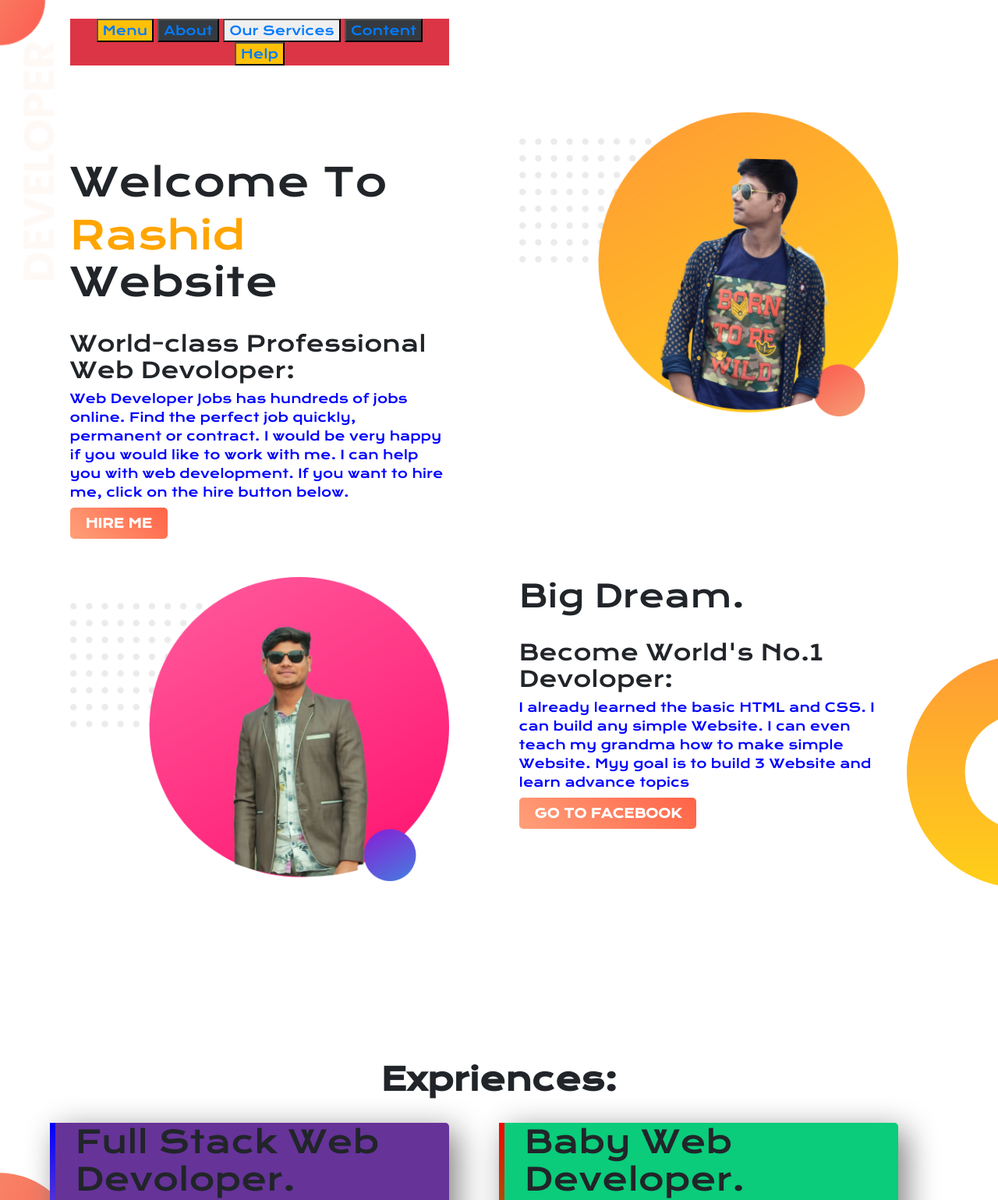
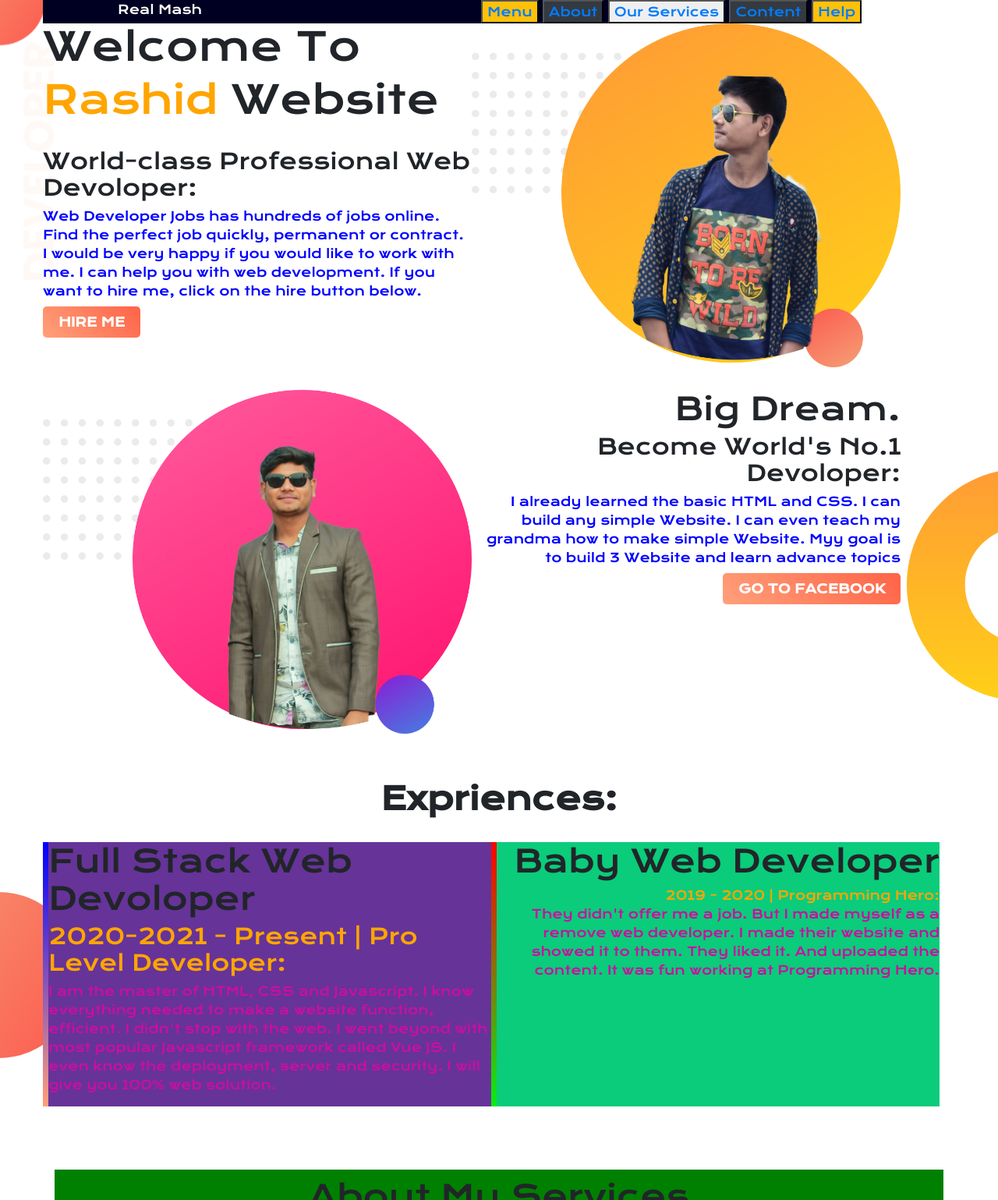
Before and after one commit to kazirashid420/web-portfolio, a plain HTML site: page index.html in a window 1280 px wide. Shown: the top 1539 px of the page at 78% size. Drawn offline with nearby package versions, Linux system fonts and the light colour scheme.

Commit message:
first-commit

```diff
--- a/index.html
+++ b/index.html
@@ -18,48 +18,70 @@
 
 
    <section class="top-banner ">
-     <div class="half-width"><br>
-    <div class="bg-danger  text-center">
-        <button class="bg-warning "><a  target="_blank" href="">Menu</a></button> <button class="bg-dark"><a  target="_blank" href="https://www.facebook.com/rashid.kazi.420/">About</a></button> <button><a  target="_blank" href="https://www.linkedin.com/in/kazi-rashid-72b420210/">Our Services</a></button> <button  class="bg-dark"><a  target="_blank" href="https://www.facebook.com/rashid.kazi.420/">Content</a></button> <button  class="bg-warning"><a  target="_blank" href="https://www.linkedin.com/in/kazi-rashid-72b420210/">Help</a></button>
-     </div><br><br><br><br>
-       <br>
+    <div class="half-width">
+          <div class="text-center" style="width: 1170px;display: flex;">
+
+              <div style="width: 300px; background: #000022; color: #fff;" >Real Mash</div>
+
+              <div style="width: 750px; background: #000022; color: #fff; text-align: end;" >
+                <button class="bg-warning "><a  target="_blank" href="">Menu</a></button>
+
+              <button class="bg-dark"><a  target="_blank" href="https://www.facebook.com/rashid.kazi.420/">About</a></button>
+
+              <button><a  target="_blank" href="https://www.linkedin.com/in/kazi-rashid-72b420210/">Our Services</a></button>
+
+              <button  class="bg-dark"><a  target="_blank" href="https://www.facebook.com/rashid.kazi.420/">Content</a></button>
+
+              <button  class="bg-warning"><a  target="_blank" href="https://www.linkedin.com/in/kazi-rashid-72b420210/">Help</a></button>
+              </div>
+          </div>
+
+          <div class="page">
+            <div class="left-content">
               <h1>Welcome To</h1>
               <h1><span class="name-highlight"> Rashid</span> Website</h1><br>
               <h3>World-class Professional Web Devoloper:</h3>
               <p>Web Developer Jobs has hundreds of jobs online. Find the perfect job quickly, permanent or contract. I would be very happy if you would like to work with me. I can help you with web development. If you want to hire me, click on the hire button below.</p>
               <a class="link-button" target="_blank" href="https://www.linkedin.com/in/kazi-rashid-72b420210/">HIRE ME</a>
-   </div><br><br><br><br><br><br>
-   <div class="half-width">
+          </div>
+          <div class="right-content">
             <img src="images/image Rashid1.png">
         </div>
-   </section><br><br><br><br><br><br><br><br><br><br>
-   <section class="dream-area">
-    <div class="half-width">
+          </div>
+   </div>
+
+   </section>
+   <section class="dream-area ">
+    <div class="page" style="width: 1170px; margin: auto;">
+      <div class="left-content">
         <img src="images/image 9.png">
 
       </div>
-       <div class="half-width">
-        <h2>Big Dream.</h2><br>
+      <div class="right-content" style="text-align: right;">
+        <h2>Big Dream.</h2>
         <h3>Become World's No.1 Devoloper:</h3>
         <p>I already learned the basic HTML and CSS. I can build any simple Website. I can even teach my grandma how to make simple Website. Myy goal is to build 3 Website and learn advance topics</p>
         <a class="link-button" target="_blank" href="https://www.facebook.com/rashid.kazi.420/">GO TO FACEBOOK</a>
       </div>
-   </section><br><br><br><br><br>
+    </div>
+   </section>
     <section class="exprience-area">
       <div class="exprience">
         <h2><b>Expriences:</b></h2><br>
       </div>
-     <div id="full-stack" class="half-width single-exprience">
-       <h2>Full Stack Web Devoloper.</h2>
+      <div class="page">
+        <div id="full-stack" class="left-content ;">
+          <h2>Full Stack Web Devoloper</h2>
           <h3 class="name-highlight">2020-2021 - Present | Pro Level Developer:</h3>
           <p class="font-color">I am the master of HTML, CSS and Javascript. I know everything needed to make a website function, efficient. I didn't stop with the web. I went beyond with most popular Javascript framework called Vue JS. I even know the deployment, server and security. I will give you 100% web solution.</p>
         </div>
-     <div id="full" class="half-width single-exprience">
-     <h2>Baby Web Developer.</h2>
+        <div id="full" class="right-content" style="text-align: right; ">
+        <h2>Baby Web Developer</h2>
        <h class="name-highlight">2019 - 2020 | Programming Hero:</h3>
         <p class="font-color">They didn't offer me a job. But I made myself as a remove web developer. I made their website and showed it to them. They liked it. And uploaded the content. It was fun working at Programming Hero.</p>
         </div>
-    </section><br><br>
+      </div>
+    </section>
 
     <section>
       <div class="rashid container">
@@ -107,5 +129,6 @@
  <!--bootstrap.js, jkury, popper-->
  <script src="https://code.jquery.com/jquery-3.5.1.slim.min.js" integrity="sha384-DfXdz2htPH0lsSSs5nCTpuj/zy4C+OGpamoFVy38MVBnE+IbbVYUew+OrCXaRkfj" crossorigin="anonymous"></script>
  <script src="https://cdn.jsdelivr.net/npm/bootstrap@4.5.3/dist/js/bootstrap.bundle.min.js" integrity="sha384-ho+j7jyWK8fNQe+A12Hb8AhRq26LrZ/JpcUGGOn+Y7RsweNrtN/tE3MoK7ZeZDyx" crossorigin="anonymous"></script>
+<!-- Code injected by live-server -->
 </body>
 </html>
--- a/style.css
+++ b/style.css
@@ -2,9 +2,11 @@ body{
     margin: 0;
     font-family: 'Krona One', sans-serif;
     }
-
-
-
+    img{
+        object-fit: cover;
+        width: 100%;
+        display: block;
+    }
 
     h1{
         font-size: 50px;
@@ -22,11 +24,29 @@ p{
         color: orange;
     }
     .half-width{
-    width: 40%;
-    float: left;
-    margin-left: 5%;
-    padding-left: 2%;
+        width:1170px;
+        margin:auto;
     }
+
+
+    .page{
+        display: flex;
+        width: 1170px;
+        margin: auto;
+
+    }
+
+
+    .left-content{
+        width:550px;
+    }
+
+
+    .right-content{
+        width: 550px;
+    }
+
+
     .half-width img{
         width: 100%;
     }
@@ -72,12 +92,15 @@ section{
         border-image: linear-gradient(blue, lightsalmon);
         border-image-slice: 1;
         background-color: rebeccapurple;
+        width: 575px;
+
     }
     #full{
         border-left: 7px solid;
         border-image: linear-gradient(#ff0000, #06ee12);
         border-image-slice: 1;
         background-color: rgb(10, 204, 123);
+        width: 575px;
     }
     footer p{
         text-align: center;
```
Lines whose indentation alone changed are shown as unchanged.
